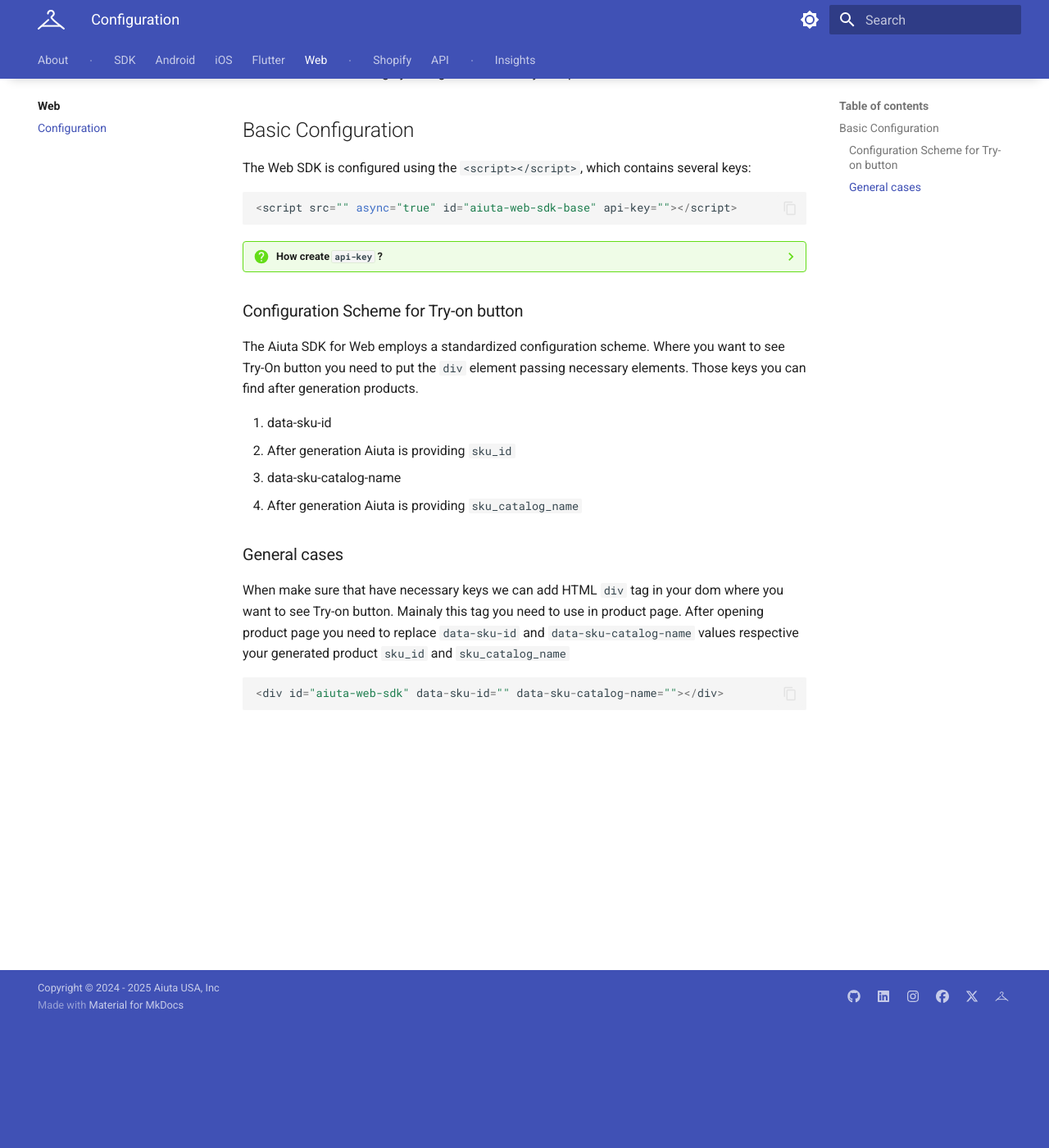
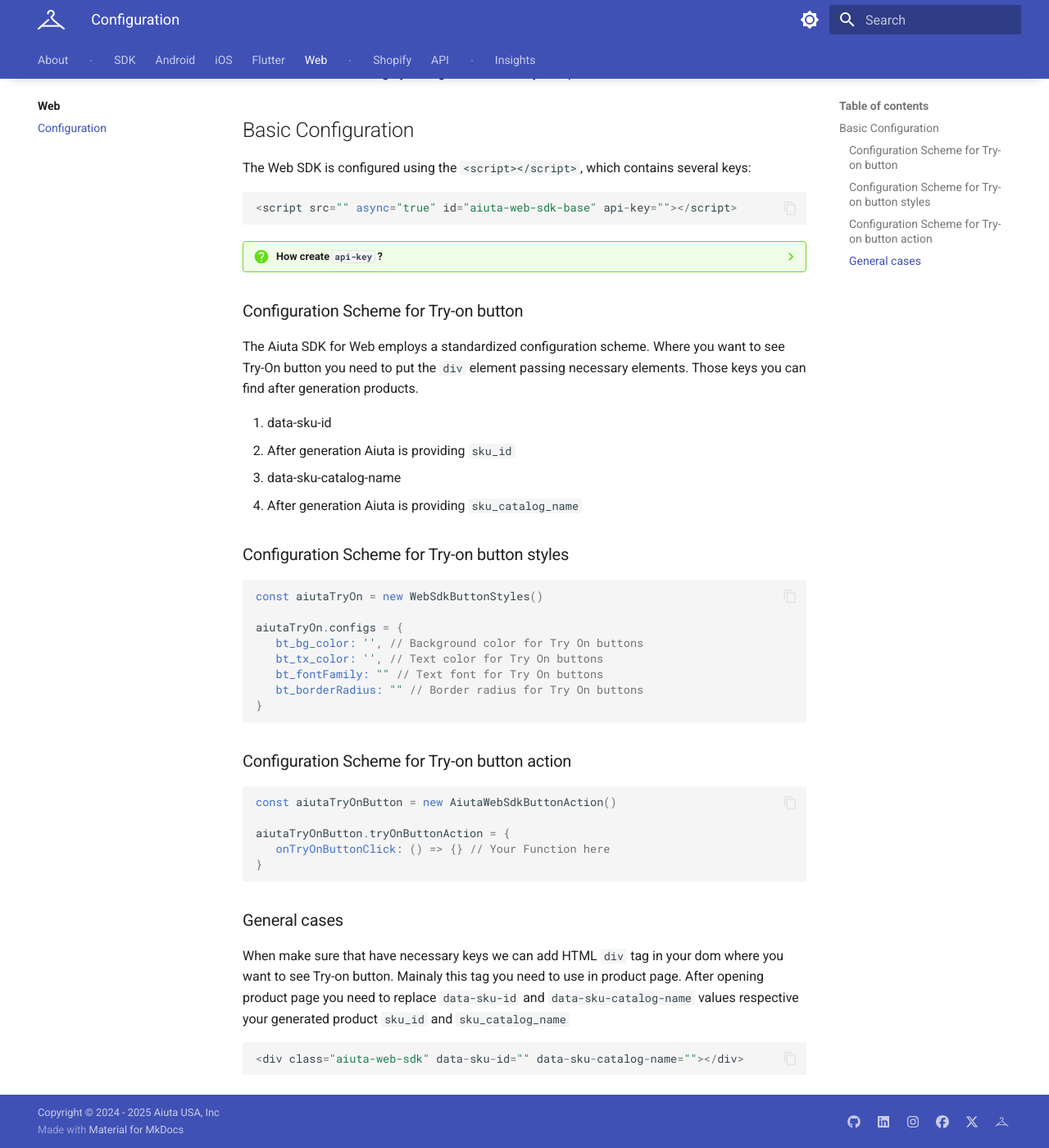
Before and after one commit to aiuta-com/docs, an MkDocs documentation site: the page built from docs/sdk/web/configuration.md, in a window 1280 px wide and 1400 px high, scrolled down 152 px. Shown: the whole window at 82% size. Built offline with MkDocs 1.6.1 and Material for MkDocs 9.7.7, drawn with Linux system fonts in a browser that asks for light colours.

Commit message:
Updated Web SDK documentation

````diff
--- a/docs/sdk/web/configuration.md
+++ b/docs/sdk/web/configuration.md
@@ -24,6 +24,29 @@
 2. data-sku-catalog-name
    - After generation Aiuta is providing `sku_catalog_name`
 
+### Configuration Scheme for Try-on button styles
+
+```dart
+const aiutaTryOn = new WebSdkButtonStyles()
+
+aiutaTryOn.configs = {
+   bt_bg_color: '', // Background color for Try On buttons
+   bt_tx_color: '', // Text color for Try On buttons
+   bt_fontFamily: "" // Text font for Try On buttons
+   bt_borderRadius: "" // Border radius for Try On buttons
+}
+```
+
+### Configuration Scheme for Try-on button action
+
+```dart
+const aiutaTryOnButton = new AiutaWebSdkButtonAction()
+
+aiutaTryOnButton.tryOnButtonAction = {
+   onTryOnButtonClick: () => {} // Your Function here
+}
+```
+
 ### General cases
 
 When make sure that have necessary keys we can add HTML `div` tag in your dom where you want to see Try-on button.
@@ -31,5 +54,5 @@
 After opening product page you need to replace `data-sku-id` and `data-sku-catalog-name` values respective your generated product `sku_id` and `sku_catalog_name`
 
 ```dart
-<div id="aiuta-web-sdk" data-sku-id="" data-sku-catalog-name=""></div>
+<div class="aiuta-web-sdk" data-sku-id="" data-sku-catalog-name=""></div>
 ```
````
